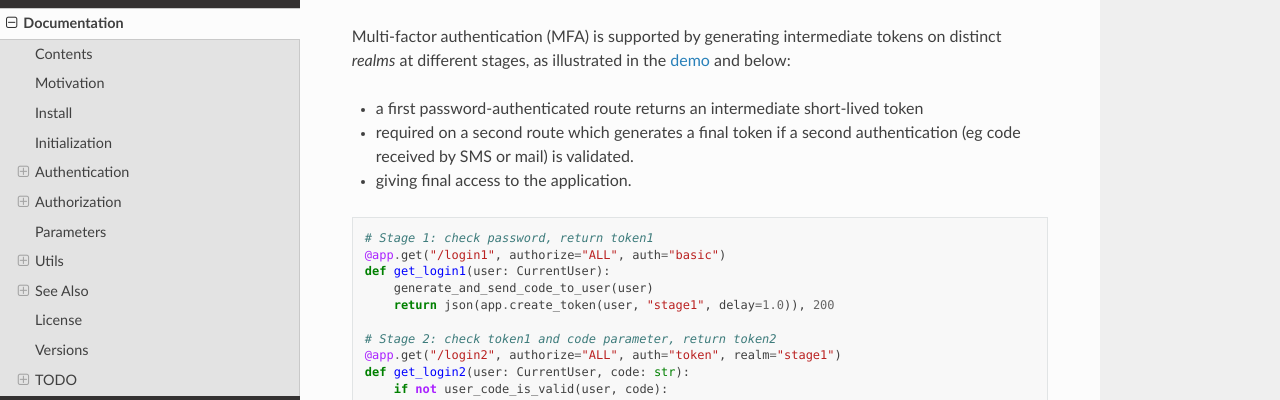
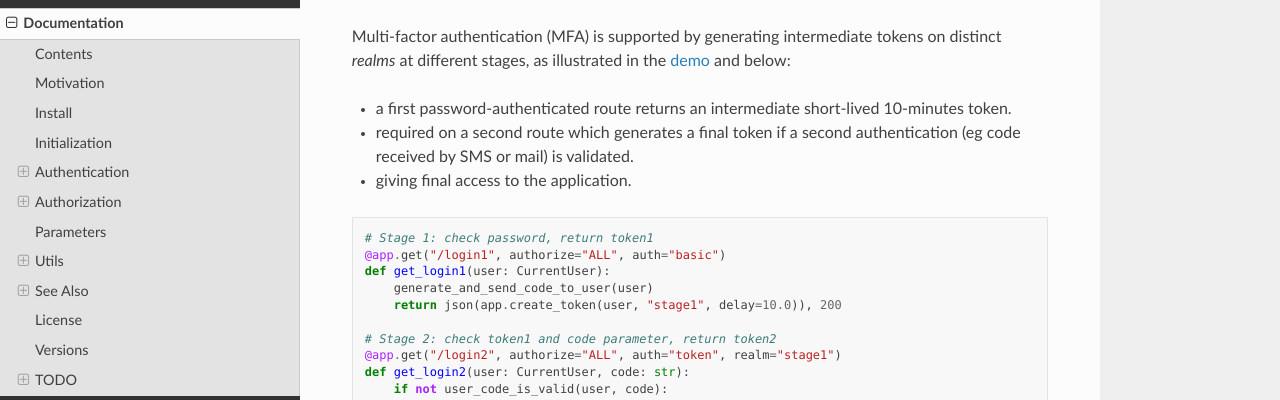
Before and after one commit to zx80/flask-simple-auth, a Sphinx documentation site: the page built from docs/DOCUMENTATION.md, in a window 1280 px wide and 900 px high, scrolled down 8905 px. Shown: the part 159-559 px from the top of the window. Built offline with Sphinx 7.4.7 and the Read the Docs theme 2.0.0, drawn with Linux system fonts in a browser that asks for light colours; pages that are not in the unit, such as notebooks, are missing from menus.

Commit message:
10 minutes token in example

```diff
--- a/docs/DOCUMENTATION.md
+++ b/docs/DOCUMENTATION.md
@@ -500,7 +500,8 @@ Multi-factor authentication (MFA) is supported by generating intermediate tokens
 on distinct *realms* at different stages, as illustrated in the
 [demo](demo/mfa.py) and below:
 
-- a first password-authenticated route returns an intermediate short-lived token
+- a first password-authenticated route returns an intermediate short-lived
+  10-minutes token.
 - required on a second route which generates a final token if a second
   authentication (eg code received by SMS or mail) is validated.
 - giving final access to the application.
@@ -510,7 +511,7 @@ on distinct *realms* at different stages, as illustrated in the
 @app.get("/login1", authorize="ALL", auth="basic")
 def get_login1(user: CurrentUser):
     generate_and_send_code_to_user(user)
-    return json(app.create_token(user, "stage1", delay=1.0)), 200
+    return json(app.create_token(user, "stage1", delay=10.0)), 200
 
 # Stage 2: check token1 and code parameter, return token2
 @app.get("/login2", authorize="ALL", auth="token", realm="stage1")
```
